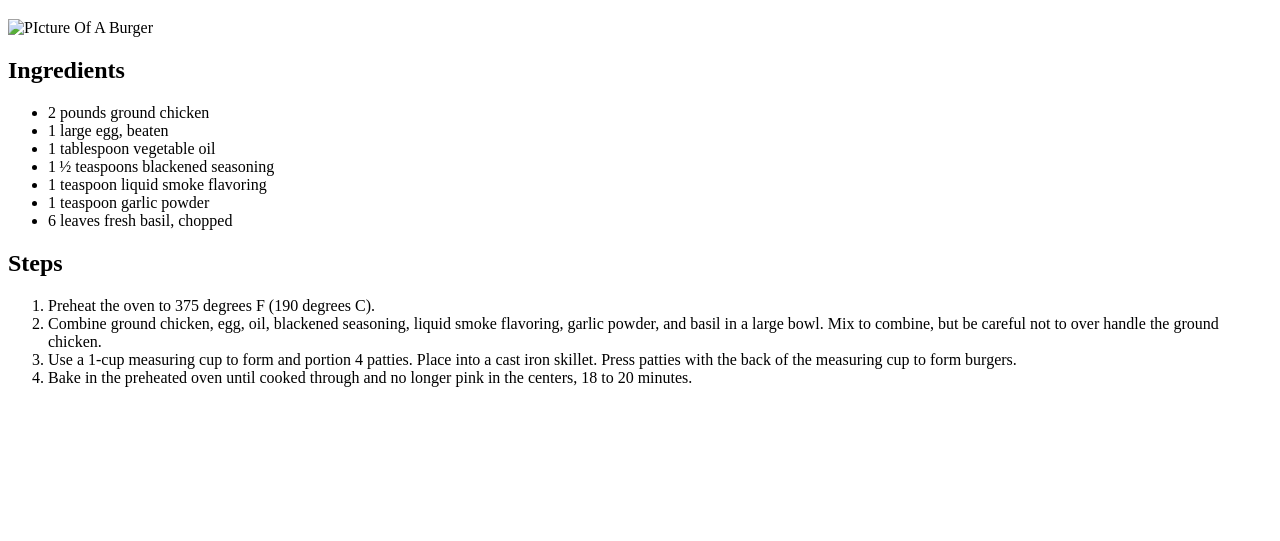
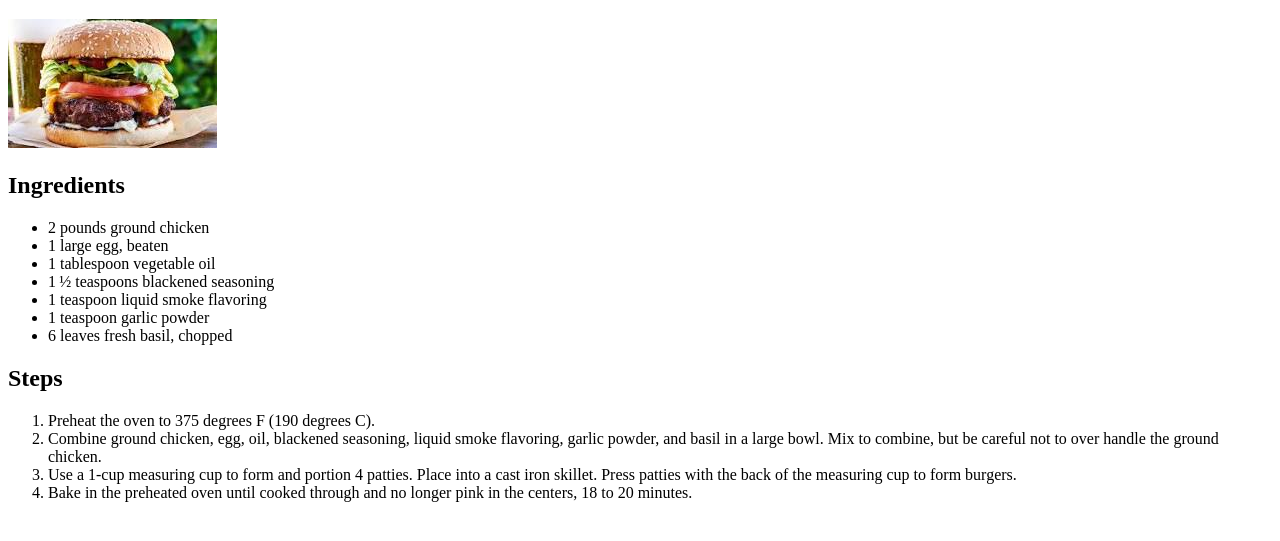
Before and after one commit to Dreees/odin-recipes, a plain HTML site: page recipes/burger.html in a window 1280 px wide. Shown: the part 61-602 px from the top of the page. Drawn offline with Linux system fonts and the light colour scheme.

Commit message:
Update burger.html

```diff
--- a/recipes/burger.html
+++ b/recipes/burger.html
@@ -8,7 +8,7 @@
 </head>
 <body>
     <h1>Burger's Recipe</h1>
-    <img src="./images/burger.jpeg" alt="PIcture Of A Burger">
+    <img src="../images/burger.jpeg" alt="PIcture Of A Burger">
     <h2>Ingredients</h2>
     <ul>
         <li>2 pounds ground chicken</li>
```
